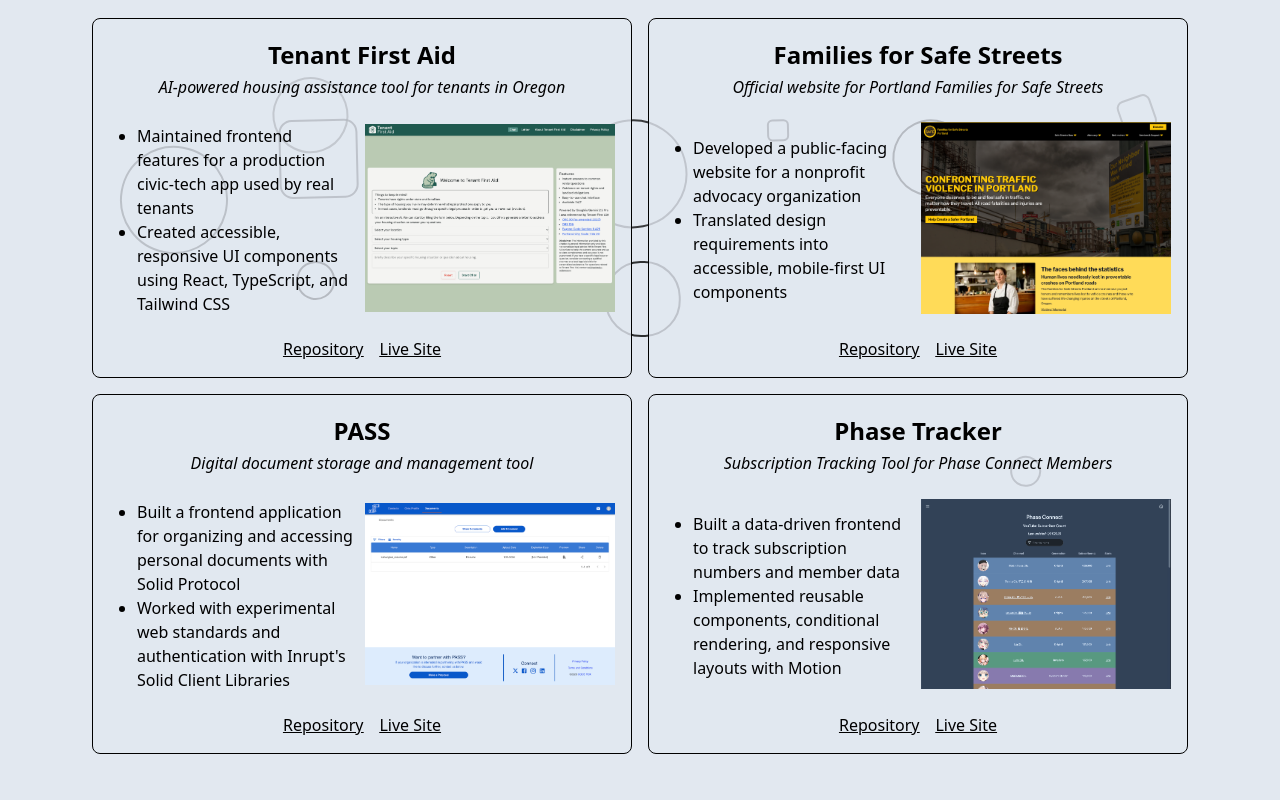
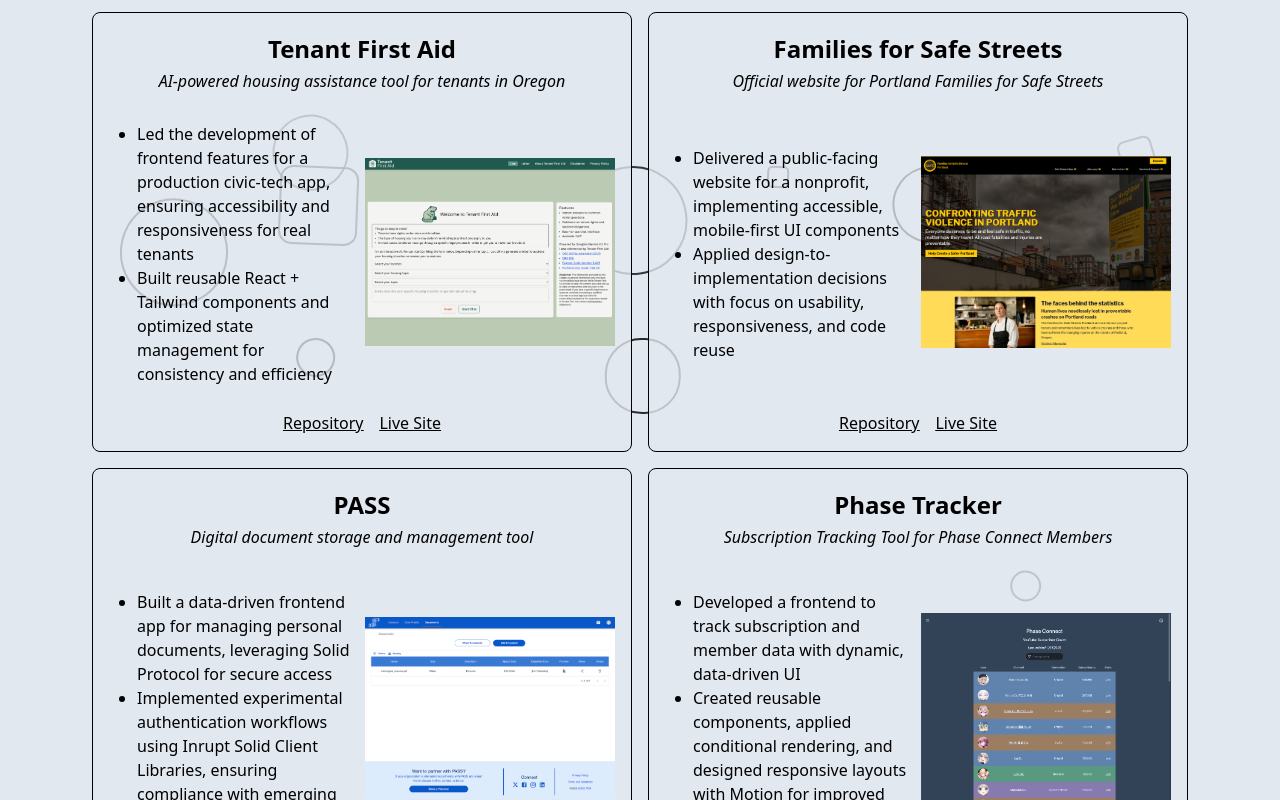
Before and after one commit to leekahung/web-dev, a React (Vite) app: page / in a window 1280 px wide. Shown: the part 840-1640 px from the top of the page. Built offline with nearby package versions, Linux system fonts and the light colour scheme.

Commit message:
Adjusted project cards and descriptions

```diff
--- a/src/sections/Projects/Projects.tsx
+++ b/src/sections/Projects/Projects.tsx
@@ -14,12 +14,12 @@ const projectList = [
     description: (
       <ul className="list-disc pl-4 text-left pt-4">
         <li>
-          Maintained frontend features for a production civic-tech app used by
-          real tenants
+          Led the development of frontend features for a production civic-tech
+          app, ensuring accessibility and responsiveness for real tenants
         </li>
         <li>
-          Created accessible, responsive UI components using React, TypeScript,
-          and Tailwind CSS
+          Built reusable React + Tailwind components and optimized state
+          management for consistency and efficiency
         </li>
       </ul>
     ),
@@ -33,12 +33,12 @@ const projectList = [
     description: (
       <ul className="list-disc pl-4 text-left pt-4">
         <li>
-          Developed a public-facing website for a nonprofit advocacy
-          organization
+          Delivered a public-facing website for a nonprofit, implementing
+          accessible, mobile-first UI components
         </li>
         <li>
-          Translated design requirements into accessible, mobile-first UI
-          components
+          Applied design-to-implementation decisions with focus on usability,
+          responsiveness, and code reuse
         </li>
       </ul>
     ),
@@ -52,12 +52,12 @@ const projectList = [
     description: (
       <ul className="list-disc pl-4 text-left pt-4">
         <li>
-          Built a frontend application for organizing and accessing personal
-          documents with Solid Protocol
+          Built a data-driven frontend app for managing personal documents,
+          leveraging Solid Protocol for secure access
         </li>
         <li>
-          Worked with experimental web standards and authentication with
-          Inrupt's Solid Client Libraries
+          Implemented experimental authentication workflows using Inrupt Solid
+          Client Libraries, ensuring compliance with emerging web standards
         </li>
       </ul>
     ),
@@ -71,12 +71,12 @@ const projectList = [
     description: (
       <ul className="list-disc pl-4 text-left pt-4">
         <li>
-          Built a data-driven frontend to track subscription numbers and member
-          data
+          Developed a frontend to track subscription and member data with
+          dynamic, data-driven UI
         </li>
         <li>
-          Implemented reusable components, conditional rendering, and responsive
-          layouts with Motion
+          Created reusable components, applied conditional rendering, and
+          designed responsive layouts with Motion for improved maintainability
         </li>
       </ul>
     ),
@@ -105,7 +105,7 @@ export default function Projects() {
     >
       <div
         id="projects"
-        className="absolute -top-35 sm:top-0 scroll-mt-20 lg:scroll-mt-0"
+        className="absolute -top-35 sm:top-0 scroll-mt-10 [@media(max-width:1110px)]:scroll-mt-20"
       />
       <h2 className="text-2xl md:text-3xl">Websites</h2>
       <div className="flex flex-wrap items-center justify-center text-sm lg:text-base gap-4 max-w-6xl">
@@ -121,7 +121,7 @@ export default function Projects() {
           />
         ))}
       </div>
-      <div className="invisible lg:visible [@media(max-height:1024px)]:invisible sm:absolute sm:block sm:bottom-20 z-30 animate-[bounce_2s_infinite]">
+      <div className="invisible xl:visible [@media(max-height:1250px)]:invisible sm:absolute sm:block sm:bottom-20 z-30 animate-[bounce_2s_infinite]">
         <ScrollToButton elementId="skills" />
       </div>
       {Array.from({ length: numShapes }).map((_, i) => (
--- a/src/sections/Projects/components/Card.tsx
+++ b/src/sections/Projects/components/Card.tsx
@@ -18,7 +18,7 @@ export default function Card({
   sitePreview,
 }: Props) {
   return (
-    <div className="w-135 lg:min-h-90 relative flex flex-col p-4 border rounded-lg bg-slate-200/80 dark:bg-slate-800/80 z-20 hover:bg-slate-300/80 hover:dark:bg-slate-700/80 duration-700">
+    <div className="w-135 lg:min-h-110 relative flex flex-col p-4 border rounded-lg bg-slate-200/80 dark:bg-slate-800/80 z-20 hover:bg-slate-300/80 hover:dark:bg-slate-700/80 duration-700">
       <h3 className="text-lg lg:text-2xl font-semibold items-center flex justify-center h-10">
         {title}
       </h3>
```
